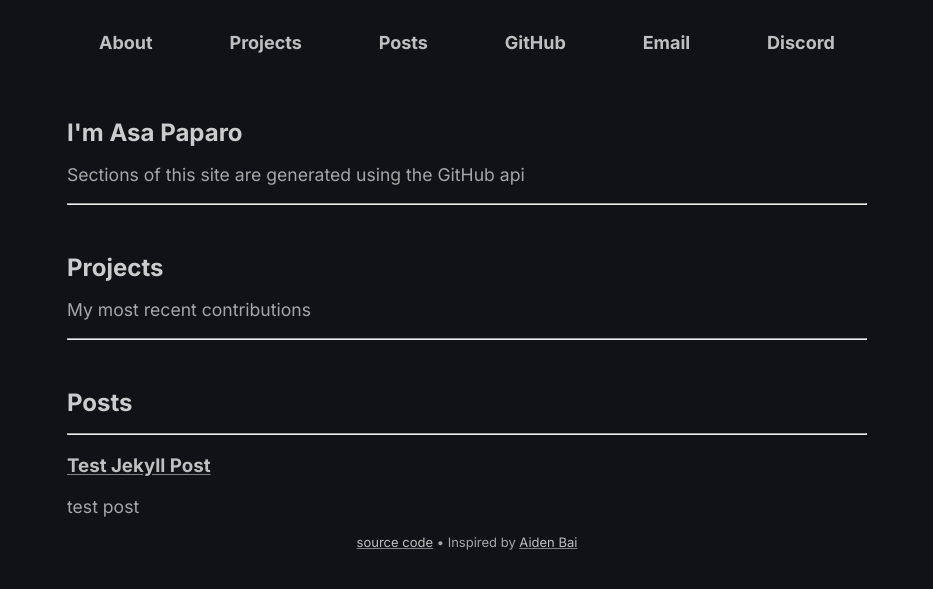
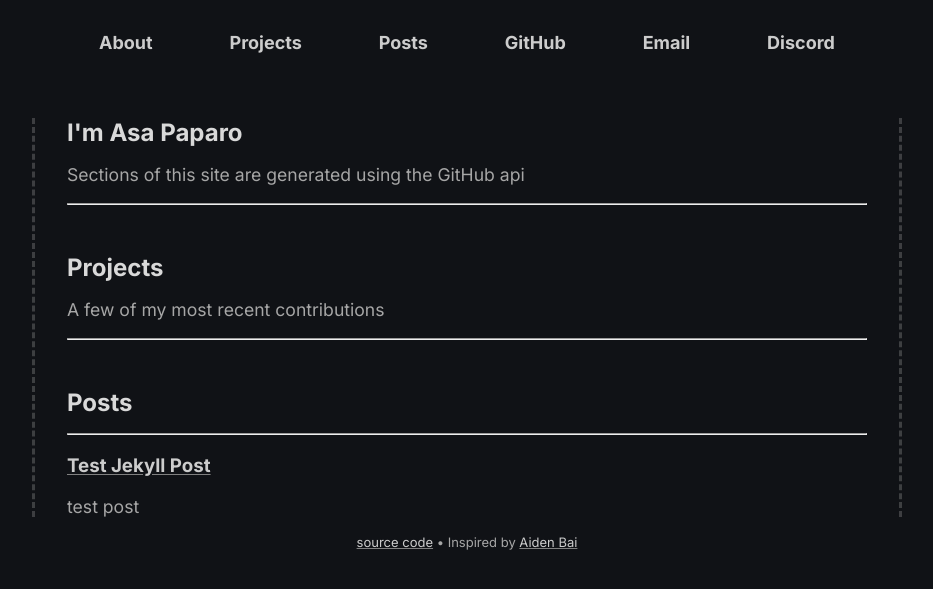
Before and after one commit to AngleSideAngle/AngleSideAngle.github.io, a Jekyll site: the page built from index.html, in a window 1280 px wide. Shown: the top 589 px of the page, without its empty margins (173-1106 px from the left). Built offline with Jekyll 4.4.1, drawn with Linux system fonts in a browser that asks for light colours.

Commit message:
ui: added dashed border

```diff
--- a/_layouts/default.html
+++ b/_layouts/default.html
@@ -19,17 +19,15 @@
                     <li>
                         <a href="{{ item.link }}">
                             {{ item.name }}
-                            <!-- {% if item contains image %} -->
-                            <img src="{{ item.image }}" alt="{{ item.name }}">
-                            <!-- {% endif %} -->
                         </a>
                     </li>
                 {% endfor %}
             </ul>
         </nav>
-        <!-- <h1>{{ page.title }}</h1> -->
 
-        {{ content }}
+        <main>
+            {{ content }}
+        </main>
         <div class="footer">
             <a href="https://github.com/AngleSideAngle/AngleSideAngle.github.io">source code</a>
             •
--- a/_sass/main.scss
+++ b/_sass/main.scss
@@ -7,8 +7,8 @@ $background: #101216;
 $foreground: #142832; // unused atm, previously for cards
 $interaction: #14323c;
 $normal-text: hsl(0, 0, 65%);
-$semibold: hsl(0, 0, 75%);
-$bold: hsl(0, 0, 80%);
+$semibold: hsl(0, 0, 80%);
+$bold: hsl(0, 0, 85%);
 $underline: hsl(0, 0, 50);
 $highlight: $interaction;
 
@@ -26,11 +26,20 @@ body {
     color: $normal-text;
 }
 
+main {
+    padding-left: 2rem;
+    padding-right: 2rem;
+    border-color: rgba($normal-text, $alpha: 0.3);
+    border-width: 0 3px;
+    border-style: dashed;
+}
+
 p,
 li,
 span {
     font-size: 1.1rem;
     line-height: 1.2;
+    font-weight: 400;
 }
 
 a,
--- a/index.html
+++ b/index.html
@@ -3,7 +3,6 @@ layout: default
 title: Asa Paparo
 ---
 
-<main>
 <section id="about">
     <h2>I'm Asa Paparo</h2>
     <p>Sections of this site are generated using the GitHub api</p>
@@ -13,7 +12,7 @@ title: Asa Paparo
 
 <section id="projects">
     <h2>Projects</h2>
-        <p>My most recent contributions</p>
+    <p>A few of my most recent contributions</p>
     <hr>
     <!-- Projects are auto generated in gen.js-->
 </section>
@@ -26,6 +25,5 @@ title: Asa Paparo
         {{ post.excerpt }}
         {% endfor %}
 </section>
-</main>
 
 <script src="scripts/gen.js"></script>
```
Lines whose indentation alone changed are shown as unchanged.
